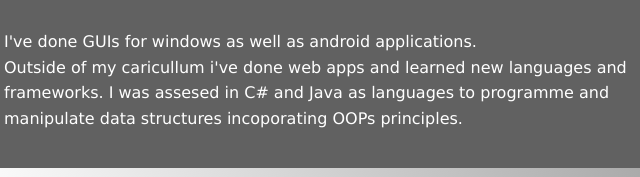
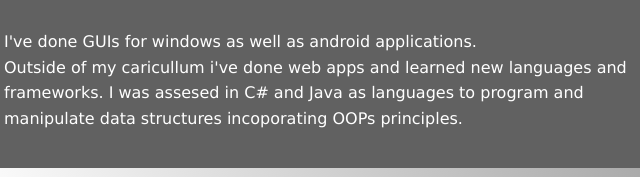
Before and after one commit to ye-ses/my-portfolio, a plain HTML site: page index.html in a window 1280 px wide. Shown: the part 621-798 px from the top of the page, 244-884 px from the left. Drawn offline with nearby package versions, Linux system fonts and the light colour scheme.

Commit message:
editing about

```diff
--- a/index.html
+++ b/index.html
@@ -57,7 +57,7 @@
               I've done GUIs for windows as well as android applications.<br>
               Outside of my caricullum i've done web apps and learned new
               languages and frameworks. I was assesed in C# and Java as
-              languages to programme and manipulate data structures
+              languages to program and manipulate data structures
               incoporating OOPs principles.
             </p>
             </p>
```
